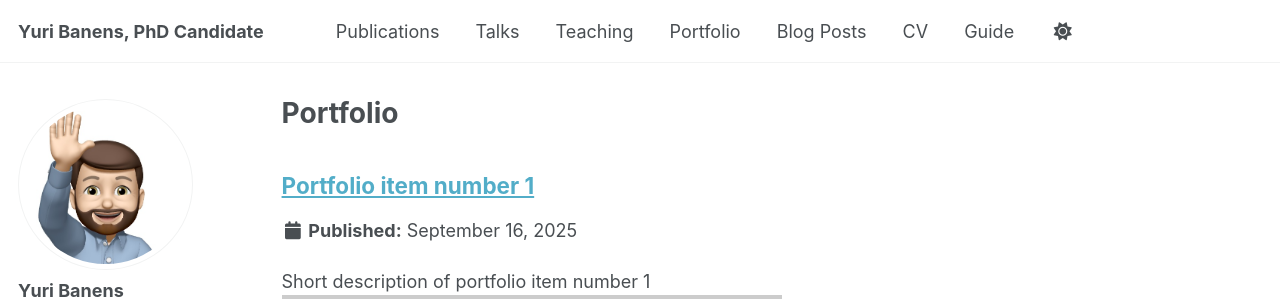
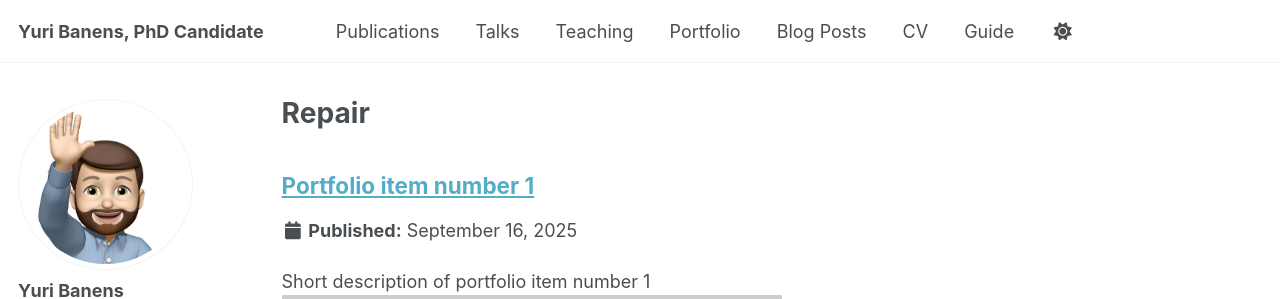
Before and after one commit to ybanens/ybanens.github.io, a Jekyll site: the page built from _pages/repair.html, in a window 1280 px wide and 900 px high. Shown: the top 299 px of the window. Built offline with Jekyll 4.4.1, drawn with Linux system fonts in a browser that asks for light colours; some web fonts are replaced; a script that is not in the unit is left out.

Commit message:
Update and rename portfolio.html to repair.html

```diff
--- a/_pages/portfolio.html
+++ b/_pages/repair.html
@@ -1,7 +1,7 @@
 ---
 layout: archive
-title: "Portfolio"
-permalink: /portfolio/
+title: "Repair"
+permalink: /repair/
 author_profile: true
 ---
 
```
